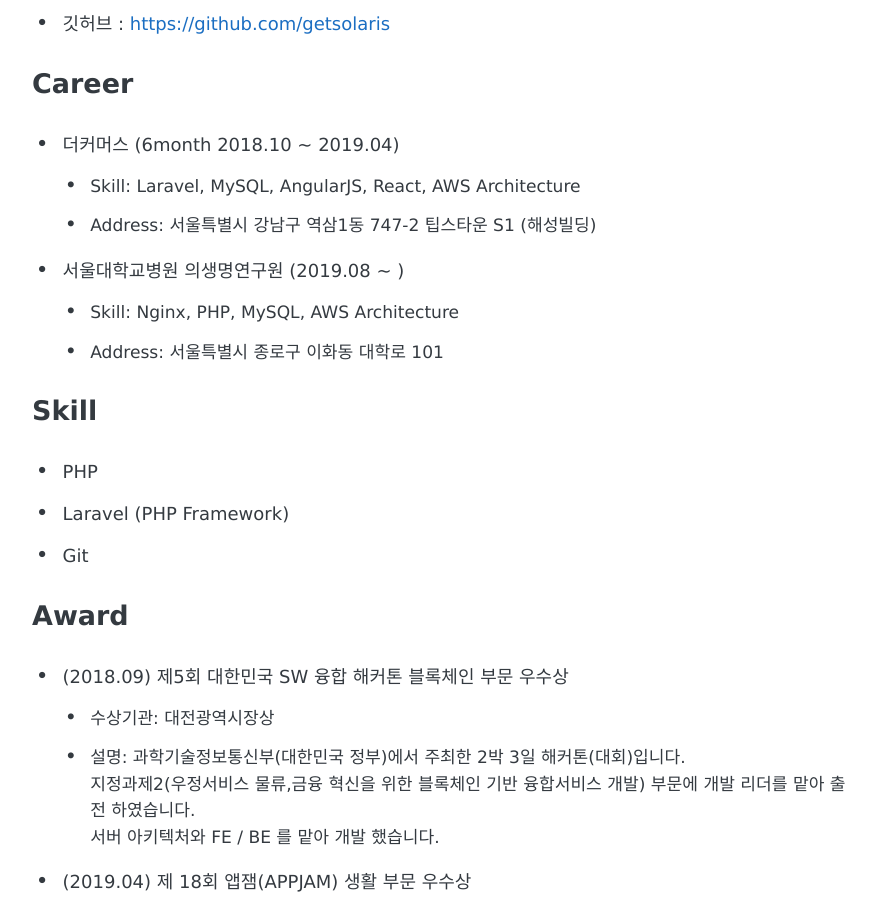
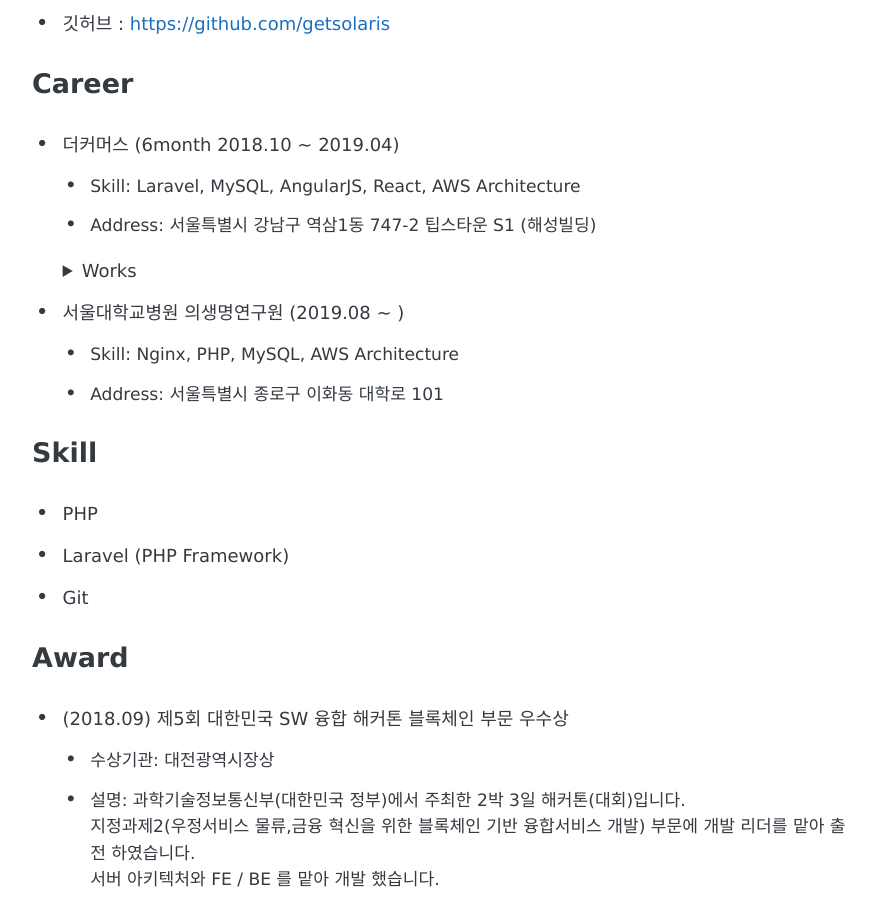
Before and after one commit to mingeunkim/mingeunkim.github.io, a Jekyll site: the page built from about.md, in a window 1280 px wide and 900 px high, scrolled down 438 px. Shown: the whole window, without its empty margins (194-1070 px from the left). Built offline with Jekyll 4.4.1, drawn with Linux system fonts in a browser that asks for light colours; some web fonts are replaced.

Commit message:
Update about.md

```diff
--- a/about.md
+++ b/about.md
@@ -17,6 +17,28 @@
 - 더커머스 (6month 2018.10 ~ 2019.04)
     - Skill: Laravel, MySQL, AngularJS, React, AWS Architecture
     - Address: 서울특별시 강남구 역삼1동 747-2 팁스타운 S1 (해성빌딩)
+    <details>
+    <summary>Works</summary>
+    <br>
+        -더커머스 기업 홈페이지를 신규 개발을 진행 했습니다.<br>
+        - React 를 사용하여 Single Application Page 개발을 했습니다. [FE]<br>
+        원프라이스 페이지 개선 및 신규 개발을 진행 했습니다.<br>
+        - 배너 PC / Mobile 구분을 개발 했습니다. [FE/BE]<br>
+        - 네이버페이 옵션 출력을 개발 했습니다. [FE]<br>
+        원프라이스 상품 관련 개선 및 신규 개발을 진행 했습니다.<br>
+        - 상품 옵션 (1 단계, 2 단계, 3 단계) 을 개발 했습니다. [FE/BE]<br>
+        - 상품 미리보기를 개발 했습니다. [FE/BE]<br>
+        - 상품 복사 기능을 개발 했습니다. [FE/BE]<br>
+        - 상품 일괄등록시 엑셀 썸네일 판별을 개발 했습니다. [FE/BE]<br>
+        - 상품 상세페이지 옵션 재고 여부 판별을 개발 했습니다. [FE/BE]<br>
+        - 상품 리스트 판매자(셀러) 등록 요청을 개발 했습니다. [FE/BE]<br>
+        - 조회 필터기능 구현 [BE]<br>
+        - 판매자 수수료를 개발 했습니다. [FE/BE]<br>
+        - 판매자 거래 종료 기능을 개발 했습니다. [FE/BE]<br>
+        원프라이스 배송처리 현황 개선 및 신규 개발을 진행 했습니다.<br>
+        - 여행상품 주문 프로세스를 개발 했습니다. [FE/BE]<br>
+        - 배송처리 현황 API 데이터 로딩을 54000ms 에서 4000ms 로 개선 했습니다. [BE]
+    </details>
 
 - 서울대학교병원 의생명연구원 (2019.08 ~ )
     - Skill: Nginx, PHP, MySQL, AWS Architecture
```
